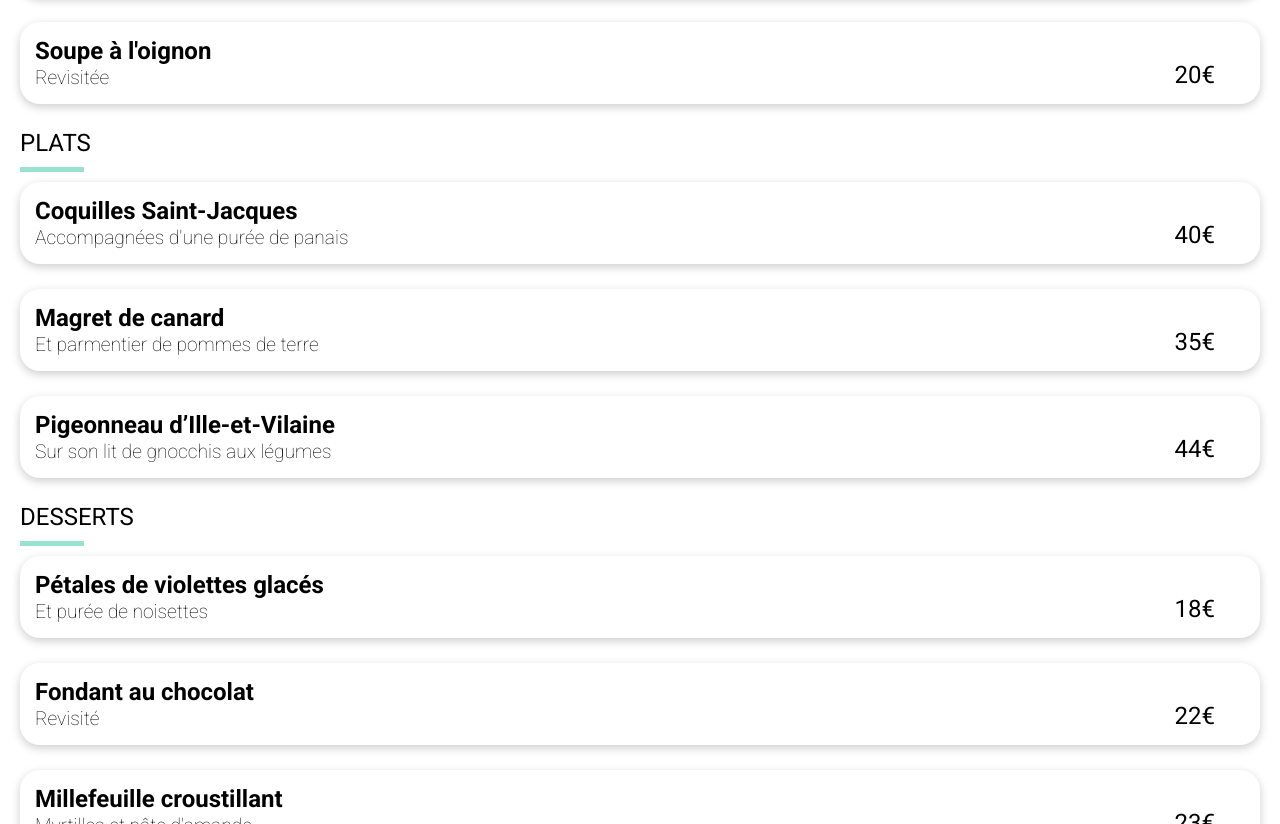
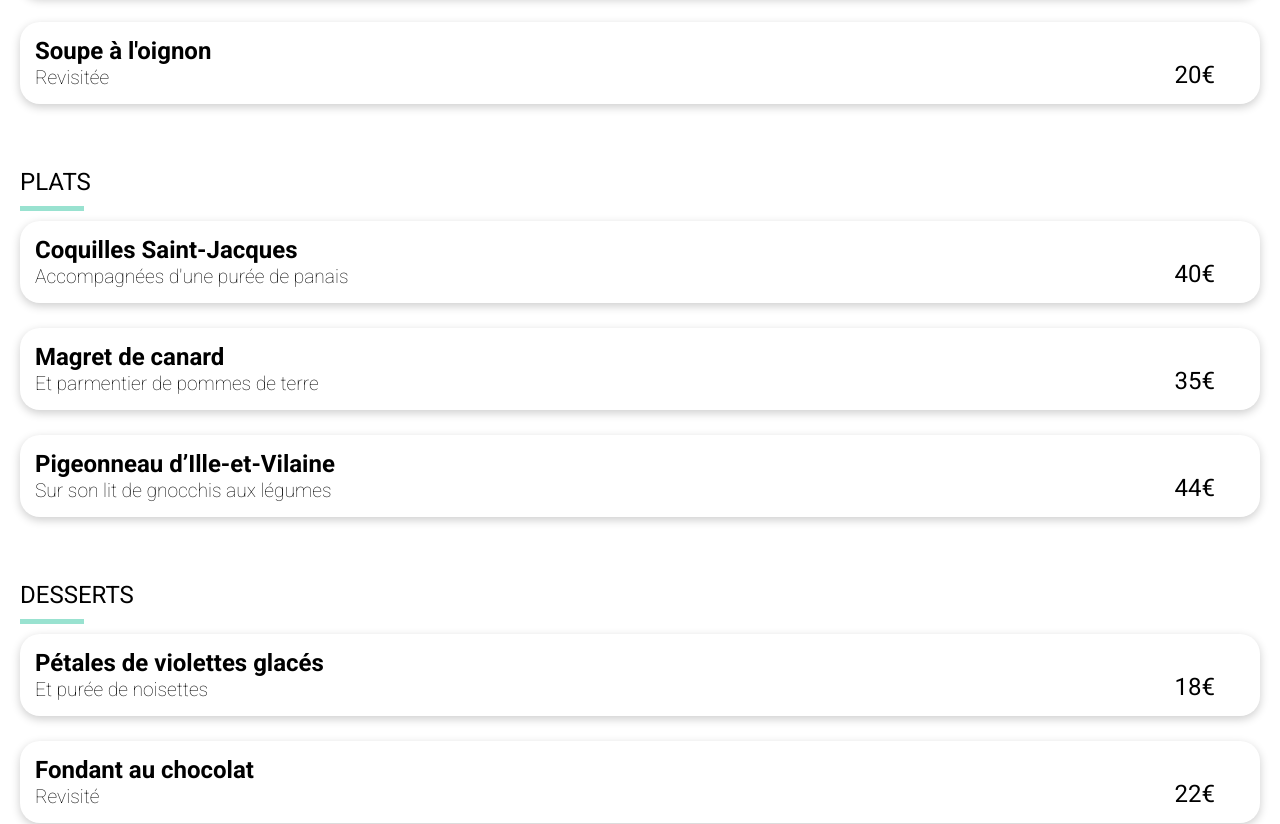
Before and after one commit to Sereiina/AmandaMoulin_3_03072021, a website: page pages_menu/ALaFrançaise.html in a window 1280 px wide. Shown: the part 746-1570 px from the top of the page. Drawn offline with Linux system fonts and the light colour scheme; a web font is replaced by a local one.

Commit message:
projet terminée

```diff
--- a/pages_menu/ALaFrançaise.html
+++ b/pages_menu/ALaFrançaise.html
@@ -87,8 +87,8 @@
                     </div>
                 </div>
 
-                <div class="wrap-menu-title">
-                    <span class="menu-title">PLATS</span>
+                <div class="wrap-menu-title margin-menu">
+                    <span class="menu-title ">PLATS</span>
                     <div class="underline-title"></div>
                 </div>
                     <!-- dish container-->
@@ -145,7 +145,7 @@
 
 
 
-                <div class="wrap-menu-title">
+                <div class="wrap-menu-title margin-menu">
                     <span class="menu-title">DESSERTS</span>
                     <div class="underline-title"></div>
                 </div>
--- a/scss/base/pagesRestau.scss
+++ b/scss/base/pagesRestau.scss
@@ -16,6 +16,10 @@
     }
 
 // dish container
+
+.margin-menu {
+    margin-top: 4em;
+}
 
 .restau-wrap {
     border-radius: 69px 69px 0 0;
```
Also changed, not shown: pages_menu/LaNoteEnchantee.html (+2 -2 lines), pages_menu/LaPaletteDuGout.html (+2 -2 lines), pages_menu/LeDeliceDesSens.html (+2 -2 lines), style.css, 1 other file.
